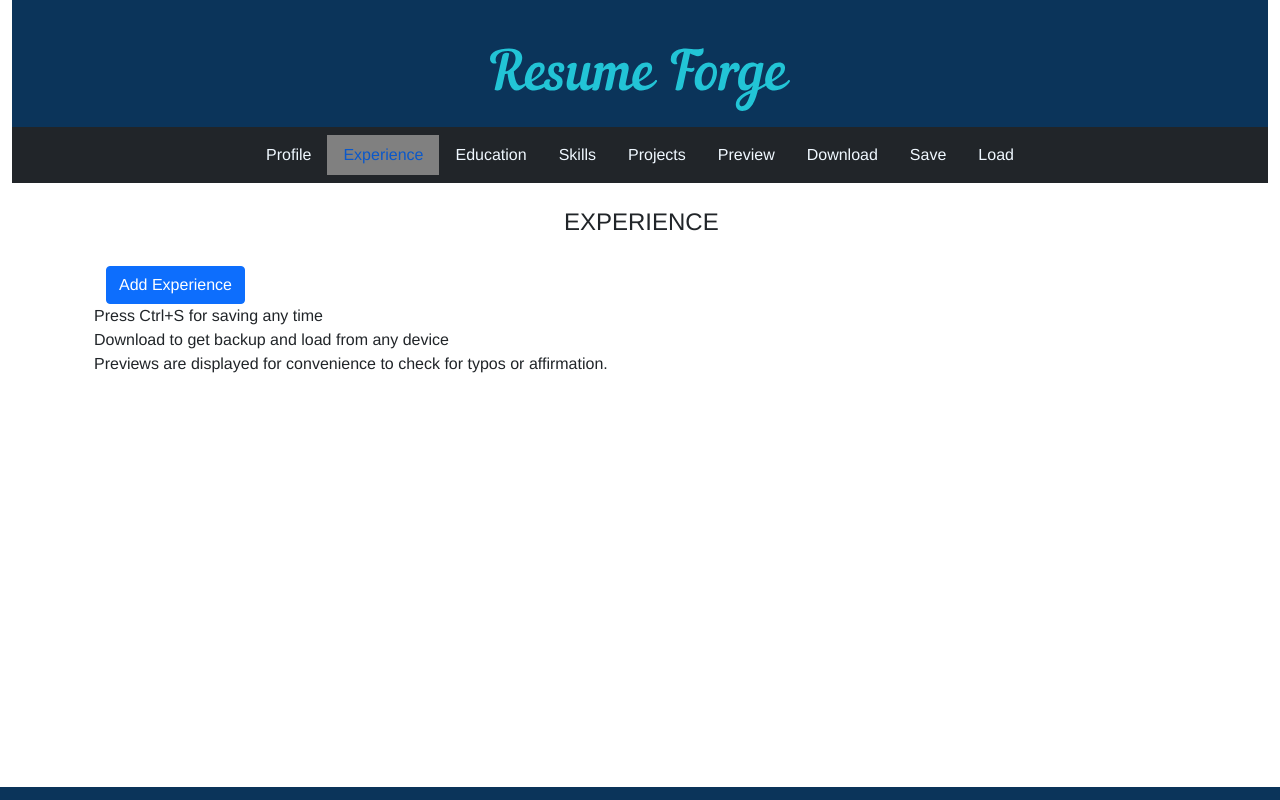
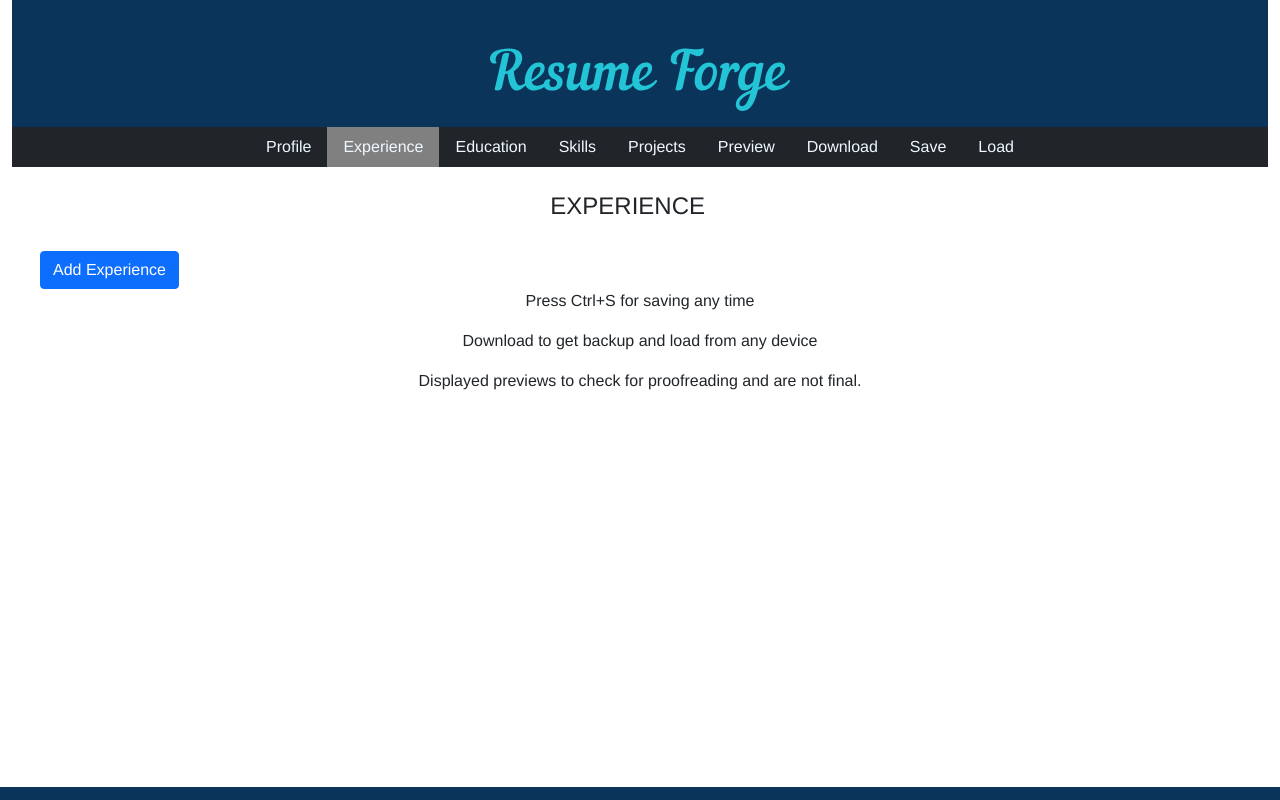
Before and after one commit to zainaftab44/ResumeMaker, a Vue app: page / in a window 1280 px wide. Both pictures are taken after a click on the link "Experience". Shown: the top 800 px of the page. Built offline with nearby package versions, Linux system fonts and the light colour scheme.

Commit message:
UI updates, code cleaning, moved conditions to computed

```diff
--- a/package.json
+++ b/package.json
@@ -1,6 +1,6 @@
 {
   "name": "resume_forge",
-  "version": "0.2.0",
+  "version": "0.2.1",
   "private": true,
   "scripts": {
     "serve": "vue-cli-service serve",
--- a/src/App.vue
+++ b/src/App.vue
@@ -2,174 +2,104 @@
   <div id="app">
     <div class="row">
       <div class="col-lg-12 col-md-12 col-sm-12">
-        <nav
-          id="sidebarMenu"
-          style="height: 100%"
-          class="col-md-12 col-sm-12 bg-dark sidebar nav justify-content-center"
-        >
-          <span
-            :class="[
-              { 'nav-item': true },
-              { 'pt-2': true },
-            ]"
-            v-for="(item, i) in nav"
-            :key="i"
-          >
-            <a
-              class="nav-link"
-              href="#"
-              :class="[{ active: current === item }]"
-              @click.prevent="current = item"
-            >
+        <nav id="sidebarMenu" class="col nav bg-dark justify-content-center">
+          <span class="nav-item" v-for="(item, i) in nav" :key="i">
+            <a class="nav-link" :class="{ active: current == item }" @click.prevent="current = item">
               {{ item }}
               <span class="visually-hidden" v-if="current === item">(current)</span>
             </a>
-            <hr />
           </span>
-          <!-- <span class="nav-item pt-2">
-            <a href="#" class="nav-link" @click.prevent="preview">Preview</a>
-            <hr />
-          </span>-->
-          <span class="nav-item pt-2" v-if="current == 'Preview'">
+          <span class="nav-item" v-if="current == 'Preview'">
+            <a class="nav-link" @click.prevent="create">Generate</a>
+          </span>
+          <span class="nav-item">
+            <a class="nav-link" @click.prevent="download">Download</a>
+          </span>
+          <span class="nav-item">
+            <a class="nav-link" @click.prevent="save" id="save-nav">Save</a>
+          </span>
+          <span class="nav-item">
             <a
-              href="#"
-              class="nav-link"
-              @click.prevent="create"
-              data-toggle="modal"
-              data-target="#myModal"
-            >Generate</a>
-            <hr />
-          </span>
-          <span class="nav-item pt-2">
-            <a href="#" class="nav-link" @click.prevent="download">Download</a>
-          </span>
-          <span class="nav-item pt-2">
-            <a href="#" class="nav-link" @click.prevent="save" id="save-nav">Save</a>
-          </span>
-          <span class="nav-item pt-2">
-            <a
-              href="#"
               class="nav-link"
               data-bs-toggle="modal"
               data-bs-target="#loadresume"
-              id="load-nav"
+              @click.prevent="trigger"
             >Load</a>
           </span>
         </nav>
       </div>
-      <div class="col" v-if="current != 'Import'">
-        <div :class="[{ 'container': current !== 'Preview' }, { 'container-fluid': current == 'Preview' }]" >
+    </div>
+    <div class="container-fluid">
       <div class="row mt-4">
-            <div class="col-md-12 col-sm-12">
-              <!-- { 'col-lg-4': (current !== 'Preview') }, { 'offset-lg-1': (current !== 'Preview') } -->
         <Profile v-if="current == 'Profile'" :profile="profile" />
-              <div v-else-if="current == 'Experience'" class="row accordion" id="experiences">
-                <div class="col-md-5">
-                  <Experience
-                    v-for="(exp, i) in exps"
-                    :key="i"
-                    :exp="exp"
-                    @delete-row="delRow('exp', i)"
-                    @del-resp="delRes('exp', i, $e)"
-                  />
+        <div v-else-if="current == 'Experience'" class="row">
+          <div class="col-md-5 accordion" id="experiences">
+            <Experience v-for="(ex, i) in exps" :key="i" :exp="ex" @delete-row="delRow('exp', i)" />
           </div>
           <div class="col-md-6">
-                  <EXP :exps="exps"/>
+            <EXP :exps="exps" />
           </div>
         </div>
-              <div v-else-if="current == 'Education'" class="row accordion" id="educations">
-                <div class="col-md-5">
-                  <Education
-                    v-for="(edu, i) in eds"
-                    :key="i"
-                    :edu="edu"
-                    @delete-row="delRow('ed', i)"
-                  />
+        <div v-else-if="current == 'Education'" class="row" id="educations">
+          <div class="col-md-5 accordion">
+            <Education v-for="(e, i) in eds" :key="i" :edu="e" @delete-row="delRow('ed', i)" />
           </div>
           <div class="col-md-6">
-                  <EDP :eds="eds"/>
+            <EDP :eds="eds" />
           </div>
         </div>
-              <div v-else-if="current == 'Skills' && stype==1" class="row accordion" id="skills">
-                <div class="col-md-5">
-                  <Skills
-                    v-for="(skill, i) in skills"
-                    :key="i"
-                    :skill="skill"
-                    @delete-row="delRow('ski', i)"
-                  />
+        <div v-else-if="current == 'Skills' && stype == 1" class="row" id="skills">
+          <div class="col-md-5 accordion">
+            <Skills v-for="(sk, i) in skills" :key="i" :skill="sk" @delete-row="delRow('ski', i)" />
           </div>
           <div class="col-md-6">
-                  <SK1P :skills="skills"/>
+            <SK1P :skills="skills" />
           </div>
         </div>
         <div class="row" v-else-if="current == 'Skills' && stype == 2">
-                <Skills2 :skill2="skills2" @del-joined="delJoined('sk2', $e)" />
+          <Skills2 :skill2="skills2" />
         </div>
-              <div v-else-if="current == 'Projects'" class="row accordion" id="projects">
-                <div class="col-md-5">
-                  <Projects
-                    v-for="(proj, i) in projs"
-                    :key="i"
-                    :proj="proj"
-                    @delete-row="delRow('proj', i)"
-                    @del-joined="delJoined('proj', i, $e)"
-                    @del-resp="delRes('proj', i, $e)"
-                  />
+        <div v-else-if="current == 'Projects'" class="row" id="projects">
+          <div class="col-md-5 accordion">
+            <Projects v-for="(pr, i) in projs" :key="i" :proj="pr" @delete-row="delRow('proj', i)" />
           </div>
           <div class="col-md-6">
-                  <PJP :projs="projs"/>
+            <PJP :projs="projs" />
+          </div>
+        </div>
+        <div v-else-if="current == 'Certifications'" class="row" id="certificates">
+          <div class="col-md-5 accordion">
+            <Certifications
+              v-for="(c, i) in certs"
+              :key="i"
+              :cert="c"
+              @delete-row="delRow('cer', i)"
+            />
           </div>
         </div>
         <!-- Data -->
         <Preview v-else-if="current == 'Preview'" :data="$data" />
 
-              <!-- <div v-else-if="current == 'Certifications'">
-                <div class="accordion" id="certificates">
-                  <Certifications
-                    v-for="(cert, i) in certs"
-                    :key="i"
-                    :cert="cert"
-                    @delete-row="delRow('cer', i)"
-                  />
-                </div>
-                <span class="col">
-                  <button @click="add('cert')" class="btn btn-primary">Add Certification</button>
-                  <hr />
-                </span>
-              </div>-->
-              <span>
-                <br>
-                <button v-if="['Preview','Profile', 'Skills'].indexOf(current)==-1"  @click="add(current.toLowerCase().substring(0, 3))" class="btn btn-primary">Add {{ current[current.length-1]=='s'?current.substring(0,current.length-1):current }}</button>
-                <button v-else-if="current== 'Skills' && stype == 1" @click="add(current.toLowerCase().substring(0, 3))" class="btn btn-primary">Add {{ current[current.length-1]=='s'?current.substring(0,current.length-1):current }}</button>
-                <button v-if="current== 'Skills'" @click="changeskillstyle()" class="btn btn-primary" :style="[stype == 1?{'margin-left':'10px'}:null]">Change style</button>
+        <span class="ms-3">
+          <br />
+          <button v-if="addChk" @click="add(init)" class="btn btn-primary">Add {{ btnCurr }}</button>
+          <button v-if="isSkill" @click="changeskillstyle()" class="btn btn-primary ms-2">Toggle</button>
         </span>
       </div>
     </div>
-          <span>
-            Press Ctrl+S for saving any time
-            <br />
-            Download to get backup and load from any device
-            <p v-if="current!=='Preview'" >Previews are displayed for convenience to check for typos or affirmation.</p>
-            <div class="row" v-if="current== 'Skills' && stype == 2">
+
+    <span style="text-align:center">
+      <p>Press Ctrl+S for saving any time</p>
+      <p>Download to get backup and load from any device</p>
+      <p v-if="current != 'Preview'">Displayed previews to check for proofreading and are not final.</p>
+      <div class="row" v-if="current == 'Skills' && stype == 2">
         <h5 class="modal-title">Print Instructions</h5>
         <p>While printing with this skills type please check the print backgrounds checkbox in print modal</p>
-              <img style="max-width:400px" src="./assets/printbackground.png" alt="skills printing instructions" />
+        <img style="max-width:400px" src="./assets/printbackground.png" alt="printing instructions" />
       </div>
     </span>
-
-        </div>
-
-      </div>
-    </div>
-    <Import :authcode="authcode" v-if="current == 'Import'"/>
-    <div
-      class="modal"
-      tabindex="-1"
-      aria-labelledby="loadresumeModal"
-      aria-hidden="true"
-      id="loadresume"
-    >
+    <!-- <Import :authcode="authcode" v-if="current == 'Import'" /> -->
+    <div class="modal" tabindex="-1" aria-hidden="true" id="loadresume">
       <div class="modal-dialog">
         <div class="modal-content">
           <div class="modal-header">Load Resume</div>
@@ -199,7 +129,7 @@ import Education from "./components/Education.vue";
 import Skills from "./components/Skills.vue";
 import Skills2 from "./components/Skills2.vue";
 import Projects from "./components/Projects.vue";
-import Import from "./components/Import.vue";
+// import Import from "./components/Import.vue";
 
 //Previews
 import EXP from './components/Previews/Experience.vue'
@@ -221,16 +151,20 @@ export default {
     Skills,
     Projects,
     Skills2,
-    Import,
     EXP,
     EDP,
     SK1P,
     PJP
     // Certifications,
   },
+  watch: {
+    current: function() {
+      document.title = this.current + ' - Resume Forge';
+    }
+  },
   data() {
     return {
-      authcode:undefined,
+      authcode: undefined,
       profile: {
         name: "",
         email: "",
@@ -323,7 +257,7 @@ export default {
       localStorage.data = JSON.stringify(this.$data);
     },
     save: function() {
-
+      document.getElementById('save-nav').innerHTML = "Saving"
       localStorage.setItem("profile", JSON.stringify(this.$data.profile));
       localStorage.setItem("experience", JSON.stringify(this.$data.exps));
       localStorage.setItem("education", JSON.stringify(this.$data.eds));
@@ -331,7 +265,9 @@ export default {
       localStorage.setItem("projects", JSON.stringify(this.$data.projs));
       localStorage.setItem("stype", JSON.stringify(this.$data.stype));
       localStorage.setItem("skills2", JSON.stringify(this.$data.skills2));
-
+      setTimeout(() => {
+        document.getElementById('save-nav').innerHTML = "Saved"
+      }, 200)
     },
     load: function() {
       let e = document.getElementById('resumefile')
@@ -428,19 +364,15 @@ export default {
   mounted() {
     var ref = window.location.href;
 
-    if(ref.includes('linkedin')){
-      this.authcode=window.location.search.split('?code=')[1]
-      this.current='Import';
+    if (ref.includes('linkedin')) {
+      this.authcode = window.location.search.split('?code=')[1]
+      this.current = 'Import';
       return;
     }
     document.addEventListener('keydown', (e) => {
       if (e.ctrlKey && e.keyCode == 83) {
         e.preventDefault()
-        document.getElementById('save-nav').innerHTML = "Saving"
         this.save()
-        setTimeout(() => {
-          document.getElementById('save-nav').innerHTML = "Saved"
-        }, 200)
       }
     })
 
@@ -487,6 +419,12 @@ export default {
       }
     }
   },
+  computed: {
+    init: function() { return this.current.toLowerCase().substring(0, 3) },
+    addChk: function() { return ['Preview', 'Profile', 'Skills'].indexOf(this.current) == -1 || (this.current == 'Skills' && this.stype == 1) },
+    btnCurr: function() { return this.current.replace(/s$/, '') },
+    isSkill: function() { return this.current == 'Skills' },
+  }
 };
 
 </script>
@@ -511,16 +449,24 @@ hr {
 .active {
   background: gray;
 }
-.btn-outline-danger{
-  max-width:20%;
+.btn-outline-danger {
+  max-width: 20%;
 }
-.accord-title{
+.accord-title {
   float: left;
   max-width: 100%;
   width: 75%;
 }
-.row{
+.row {
   margin-right: 0;
-  margin-left: 0
+  margin-left: 0;
+}
+.delete-btn {
+  height: 1.75rem;
+  margin: auto;
+  width: min-content !important;
+}
+.nav-link {
+  cursor: pointer;
 }
 </style>
--- a/src/components/Experience.vue
+++ b/src/components/Experience.vue
@@ -73,7 +73,7 @@ export default {
     title: function() {
       return this.exp.title ? this.exp.title + (this.exp.company ? ", " + this.exp.company : "") : ""
     }
-  }
+  },
 };
 </script>
 
--- a/src/components/inner/AccordionHeader.vue
+++ b/src/components/inner/AccordionHeader.vue
@@ -6,8 +6,8 @@
         :data-bs-target="'#col-' + did"
         :aria-controls="'col' + did"
     >
-        <h3 class="col-md-10">{{ title ? title : def }}</h3>
-        <input class="btn btn-outline-danger col-md-2" value="Delete" @click="$emit('del')" />
+        <h3 class="col-md-9">{{ title ? title : def }}</h3>
+        <input class="btn btn-outline-danger col-md-2 delete-btn" value="Delete" @click="$emit('del')" />
     </div>
 </template>
 
```
Lines whose indentation alone changed are shown as unchanged.
